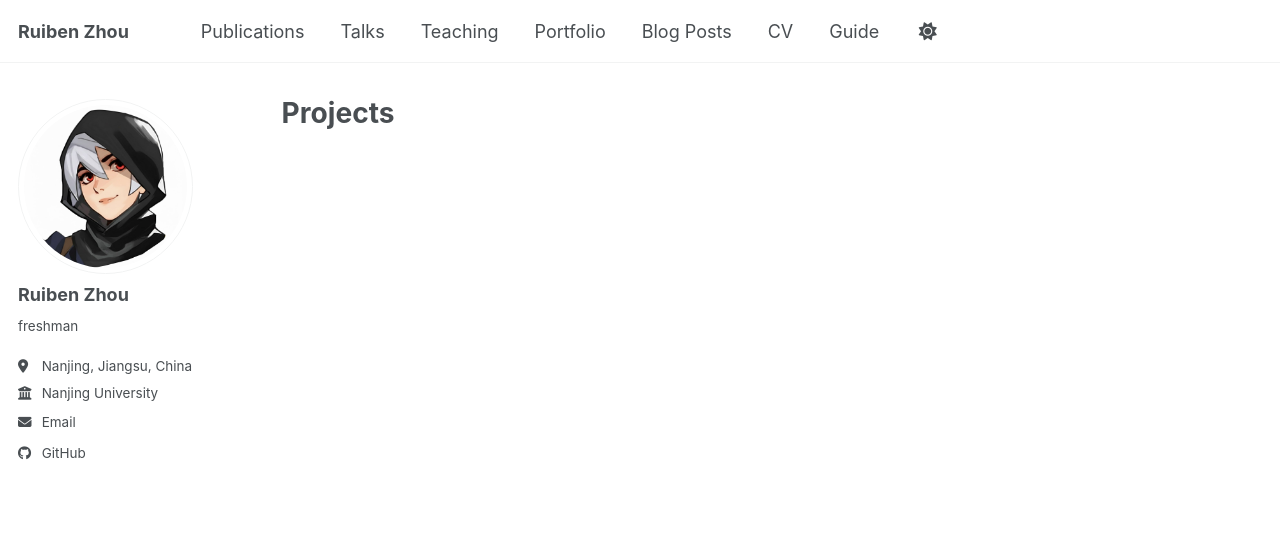
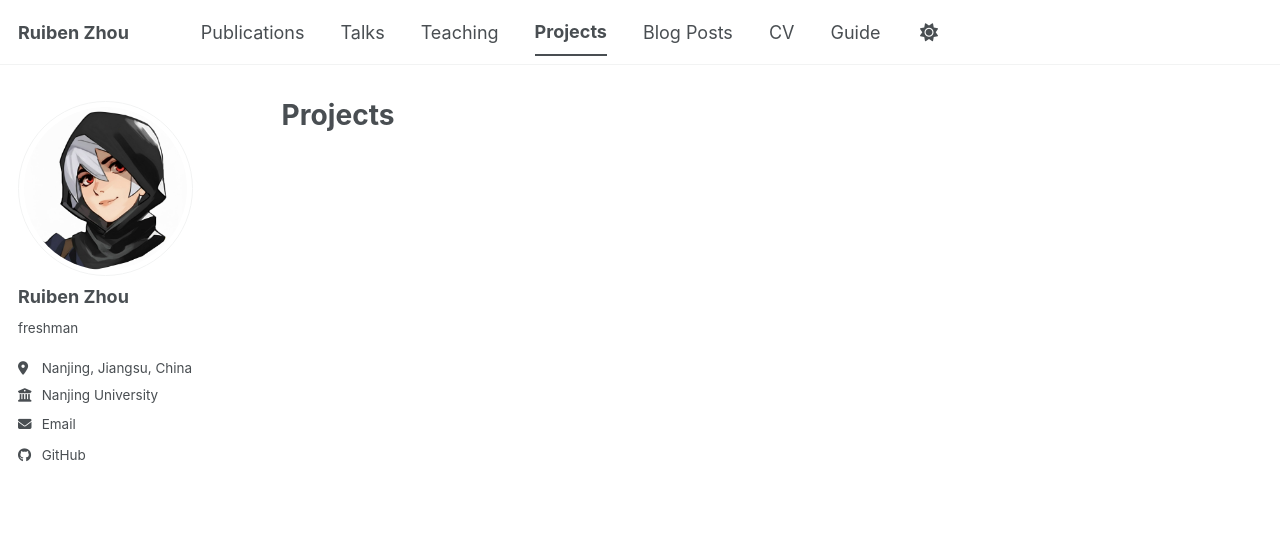
Before and after one commit to ZhouRB7/ZhouRB7.github.io, a Jekyll site: the page built from _pages/projects.html, in a window 1280 px wide. Shown: the top 550 px of the page. Built offline with Jekyll 4.4.1, drawn with Linux system fonts in a browser that asks for light colours; a script bundle is joined from its source files by our own code; library files that are not in the unit come from our copies.

Commit message:
Replace 'Portfolio' with 'Projects' in navigation

```diff
--- a/_data/navigation.yml
+++ b/_data/navigation.yml
@@ -17,11 +17,11 @@ main:
   - title: "Teaching"
     url: /teaching/
 
-  - title: "Portfolio"
-    url: /portfolio/
+  - title: "Projects"
+    url: /projects/
 
   - title: "Blog Posts"
-    url: /year-archive/
+    url: /posts/
 
   - title: "CV"
     url: /cv/
```
